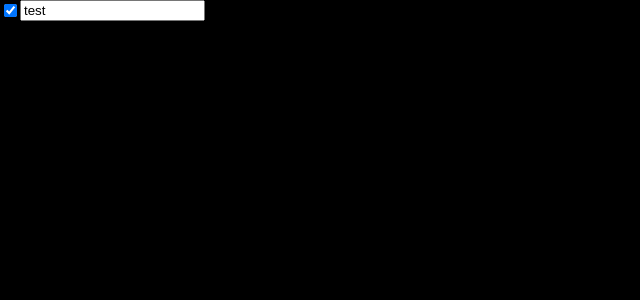
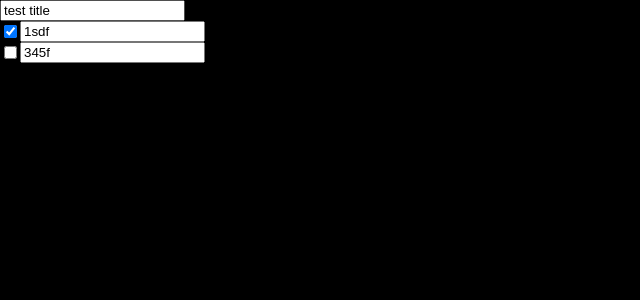
Before and after one commit to Jeff0Brewer/to-do, a Next.js app: page / in a window 1280 px wide. Shown: the top 300 px of the page, without its empty margins (0-640 px from the left). Built offline with nearby package versions, Linux system fonts and the light colour scheme.

Commit message:
init list component

```diff
--- a/components/item.tsx
+++ b/components/item.tsx
@@ -3,8 +3,8 @@ import styles from '../styles/Item.module.css'
 
 type ItemProps = {
     text: string,
+    completed: boolean,
     setText: (value: string) => void,
-    completed: boolean,
     setCompleted: (value: boolean) => void
 }
 
--- /dev/null
+++ b/components/list.tsx
@@ -0,0 +1,44 @@
+import React, { FC, useState, useEffect } from 'react'
+import Item from './item'
+
+type ItemData = {
+    text: string,
+    completed: boolean
+}
+
+type ListProps = {
+    title: string,
+    date: Date,
+    items: Array<ItemData>
+}
+
+const List: FC<ListProps> = props => {
+    const [itemState, setItemState] = useState<Array<ItemData>>(props.items)
+
+    useEffect(() => {
+        console.log(itemState)
+    }, [itemState])
+
+    return (
+        <section>
+            <input type="text" defaultValue={props.title} />
+            <div>{
+                props.items.map((data: ItemData, i: number) => {
+                    const setText = (val: string) => {
+                        const state = [...itemState]
+                        state[i].text = val
+                        setItemState(state)
+                    }
+                    const setCompleted = (val: boolean) => {
+                        const state = [...itemState]
+                        state[i].completed = val
+                        setItemState(state)
+                    }
+                    return <Item key={i} text={data.text} completed={data.completed} setText={setText} setCompleted={setCompleted}/>
+                })
+            }</div>
+        </section>
+    )
+}
+
+export default List
--- a/pages/index.tsx
+++ b/pages/index.tsx
@@ -1,19 +1,14 @@
 import React, { useState, useEffect } from 'react'
 import type { NextPage } from 'next'
 import Head from 'next/head'
-import Item from '../components/item'
+import List from '../components/list'
 
 const Home: NextPage = () => {
-    const [text, setText] = useState<string>('test')
-    const [completed, setCompleted] = useState<boolean>(true)
-
-    useEffect(() => {
-        console.log(completed)
-    }, [completed])
-
-    useEffect(() => {
-        console.log(text)
-    }, [text])
+    const testDate = new Date()
+    const testItems: Array<{text: string, completed: boolean}> = [
+        { text: '1sdf', completed: true },
+        { text: '345f', completed: false }
+    ]
 
     return (
         <>
@@ -21,7 +16,7 @@ const Home: NextPage = () => {
                 <title>to do</title>
                 <link rel="icon" href="/favicon.ico" />
             </Head>
-            <Item text={text} setText={setText} completed={completed} setCompleted={setCompleted} />
+            <List title={'test title'} date={testDate} items={testItems} />
         </>
 
     )
```
